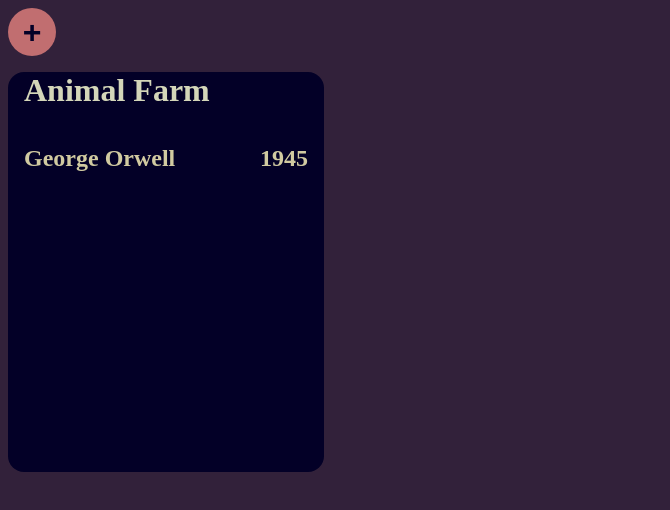
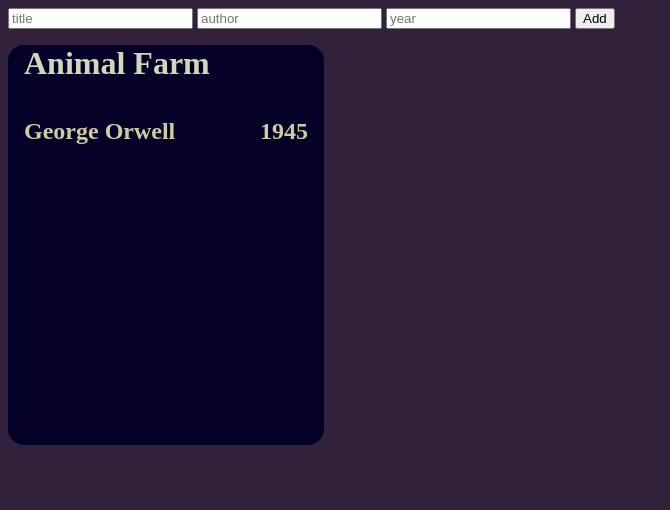
Before and after one commit to sina--/library, a plain HTML site: page index.html in a window 1280 px wide. Shown: the whole page, without its empty margins (0-670 px from the left). Drawn offline with Linux system fonts and the light colour scheme.

Commit message:
Add form for book creation

```diff
--- a/index.html
+++ b/index.html
@@ -6,7 +6,12 @@
 	<link href="main.css" rel="stylesheet">
 </head>
 <body>
-	<button>+</button>
+	<form>
+		<input type="text" placeholder="title" id="title"></input>
+		<input type="text" placeholder="author" id="author"></input>
+		<input type="text" placeholder="year" id="year"></input>
+		<button onclick="addBook">Add</button>
+	</form>
 	<div class="library" id="library">
 	</div>
 	<script src="script.js"></script>
--- a/main.css
+++ b/main.css
@@ -46,7 +46,7 @@ body {
 	color: var(--sage);
 }
 
-button {
+/* button {
 	background-color: var(--fuzzy-wuzzy);
 	color: var(--oxford-blue);
 	border: solid 0px;
@@ -55,4 +55,4 @@ button {
 	height: 1.5em;
 	width: 1.5em;
 	border-radius: 50%;
-}
+} */
--- a/script.js
+++ b/script.js
@@ -9,7 +9,29 @@ let testLibrary = [
 ];
 
 let myLibrary = [];
+
 let shelf = document.getElementById('library');
+
+function addBook(event) {
+	event.preventDefault();
+	let title = document.getElementById('title').value;
+	let author = document.getElementById('author').value;
+	let year = document.getElementById('year').value;
+	let id = Object.keys(data).length + 1;
+}
+
+function bookActions() {
+	let bookActions = document.createElement('div');
+	for (i = 0; i < actionButtons.length; i++) {
+		let toggleRead = document.createElement('button');
+		let removeBook = document.createElement('button');
+		toggleRead.textContent = 'Y';
+		removeBook.textContent = 'X';
+		bookActions.appendChild(toggleRead);
+		bookActions.appendChild(removeBook);
+	}
+}
+
 
 function Book() {
 }
@@ -33,6 +55,8 @@ function init() {
 		book.appendChild(details);
 		details.appendChild(bookAuthor);
 		details.appendChild(bookYear);
+		bookActions();
+		book.appendChild(bookActions);
 	}
 }
 
```
